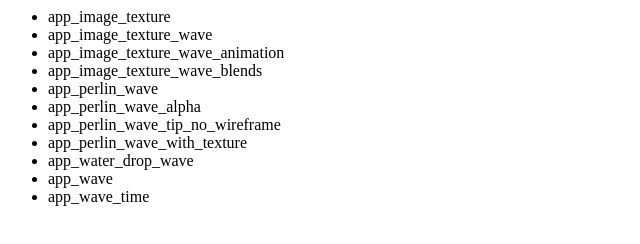
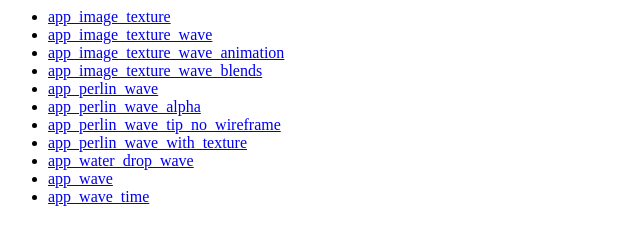
Before and after one commit to dev-forwwward/lab, a plain HTML site: page merging-WebGL-HTML/index.html in a window 1280 px wide. Shown: the whole page, without its empty margins (0-640 px from the left). Drawn offline with Linux system fonts and the light colour scheme.

Commit message:
fixed links

```diff
--- a/merging-WebGL-HTML/index.html
+++ b/merging-WebGL-HTML/index.html
@@ -1,13 +1,13 @@
 <ul>
-    <li href="https://dev-forwwward.github.io/lab/merging-WebGL-HTML/app_image_texture/index.html">app_image_texture</li>
-    <li href="https://dev-forwwward.github.io/lab/merging-WebGL-HTML/app_image_texture_wave/index.html">app_image_texture_wave</li>
-    <li href="https://dev-forwwward.github.io/lab/merging-WebGL-HTML/app_image_texture_wave_animation/index.html">app_image_texture_wave_animation</li>
-    <li href="https://dev-forwwward.github.io/lab/merging-WebGL-HTML/app_image_texture_wave_blends/index.html">app_image_texture_wave_blends</li>
-    <li href="https://dev-forwwward.github.io/lab/merging-WebGL-HTML/app_perlin_wave/index.html">app_perlin_wave</li>
-    <li href="https://dev-forwwward.github.io/lab/merging-WebGL-HTML/app_perlin_wave_alpha/index.html">app_perlin_wave_alpha</li>
-    <li href="https://dev-forwwward.github.io/lab/merging-WebGL-HTML/app_perlin_wave_tip_no_wireframe/index.html">app_perlin_wave_tip_no_wireframe</li>
-    <li href="https://dev-forwwward.github.io/lab/merging-WebGL-HTML/app_perlin_wave_with_texture/index.html">app_perlin_wave_with_texture</li>
-    <li href="https://dev-forwwward.github.io/lab/merging-WebGL-HTML/app_water_drop_wave/index.html">app_water_drop_wave</li>
-    <li href="https://dev-forwwward.github.io/lab/merging-WebGL-HTML/app_wave/index.html">app_wave</li>
-    <li href="https://dev-forwwward.github.io/lab/merging-WebGL-HTML/app_wave_time/index.html">app_wave_time</li>
+    <li><a href="https://dev-forwwward.github.io/lab/merging-WebGL-HTML/app_image_texture/index.html">app_image_texture</a></li>
+    <li><a href="https://dev-forwwward.github.io/lab/merging-WebGL-HTML/app_image_texture_wave/index.html">app_image_texture_wave</a></li>
+    <li><a href="https://dev-forwwward.github.io/lab/merging-WebGL-HTML/app_image_texture_wave_animation/index.html">app_image_texture_wave_animation</a></li>
+    <li><a href="https://dev-forwwward.github.io/lab/merging-WebGL-HTML/app_image_texture_wave_blends/index.html">app_image_texture_wave_blends</a></li>
+    <li><a href="https://dev-forwwward.github.io/lab/merging-WebGL-HTML/app_perlin_wave/index.html">app_perlin_wave</a></li>
+    <li><a href="https://dev-forwwward.github.io/lab/merging-WebGL-HTML/app_perlin_wave_alpha/index.html">app_perlin_wave_alpha</a></li>
+    <li><a href="https://dev-forwwward.github.io/lab/merging-WebGL-HTML/app_perlin_wave_tip_no_wireframe/index.html">app_perlin_wave_tip_no_wireframe</a></li>
+    <li><a href="https://dev-forwwward.github.io/lab/merging-WebGL-HTML/app_perlin_wave_with_texture/index.html">app_perlin_wave_with_texture</a></li>
+    <li><a href="https://dev-forwwward.github.io/lab/merging-WebGL-HTML/app_water_drop_wave/index.html">app_water_drop_wave</a></li>
+    <li><a href="https://dev-forwwward.github.io/lab/merging-WebGL-HTML/app_wave/index.html">app_wave</a></li>
+    <li><a href="https://dev-forwwward.github.io/lab/merging-WebGL-HTML/app_wave_time/index.html">app_wave_time</a></li>
 </ul>
```
